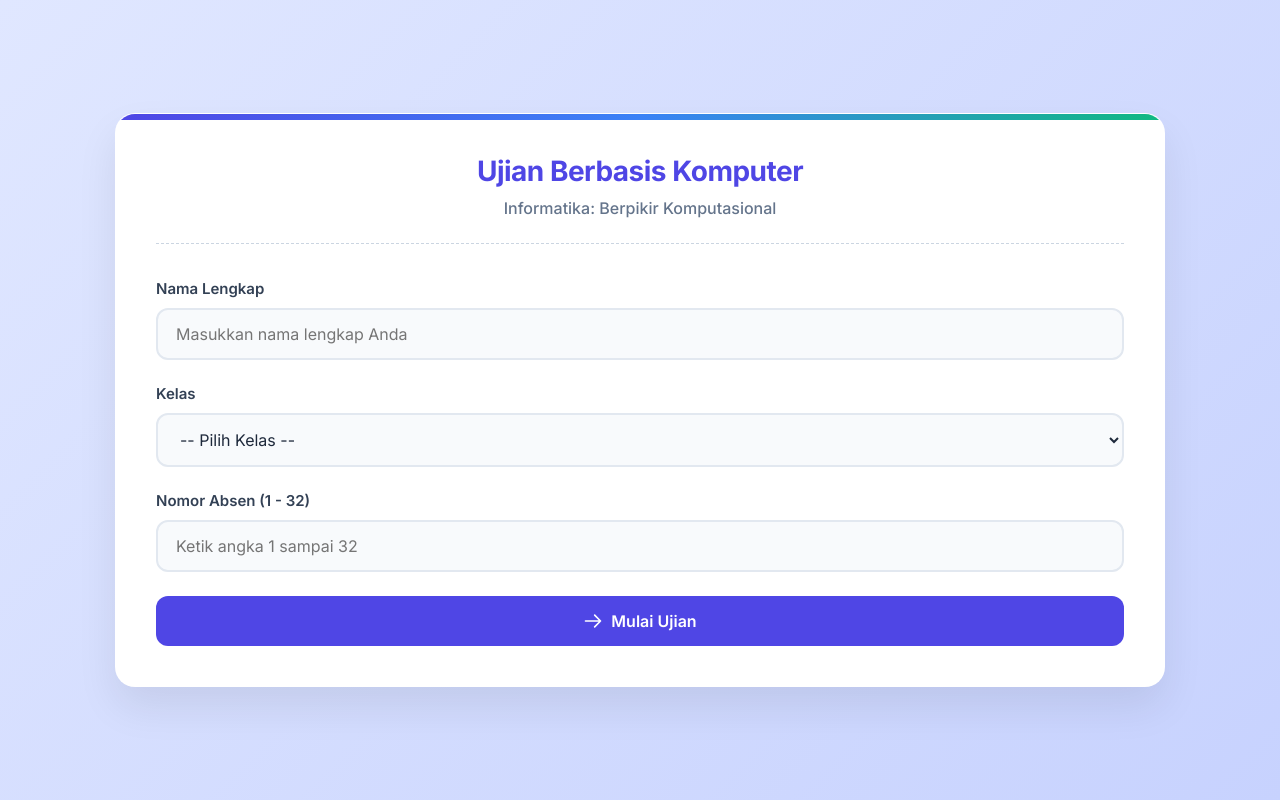
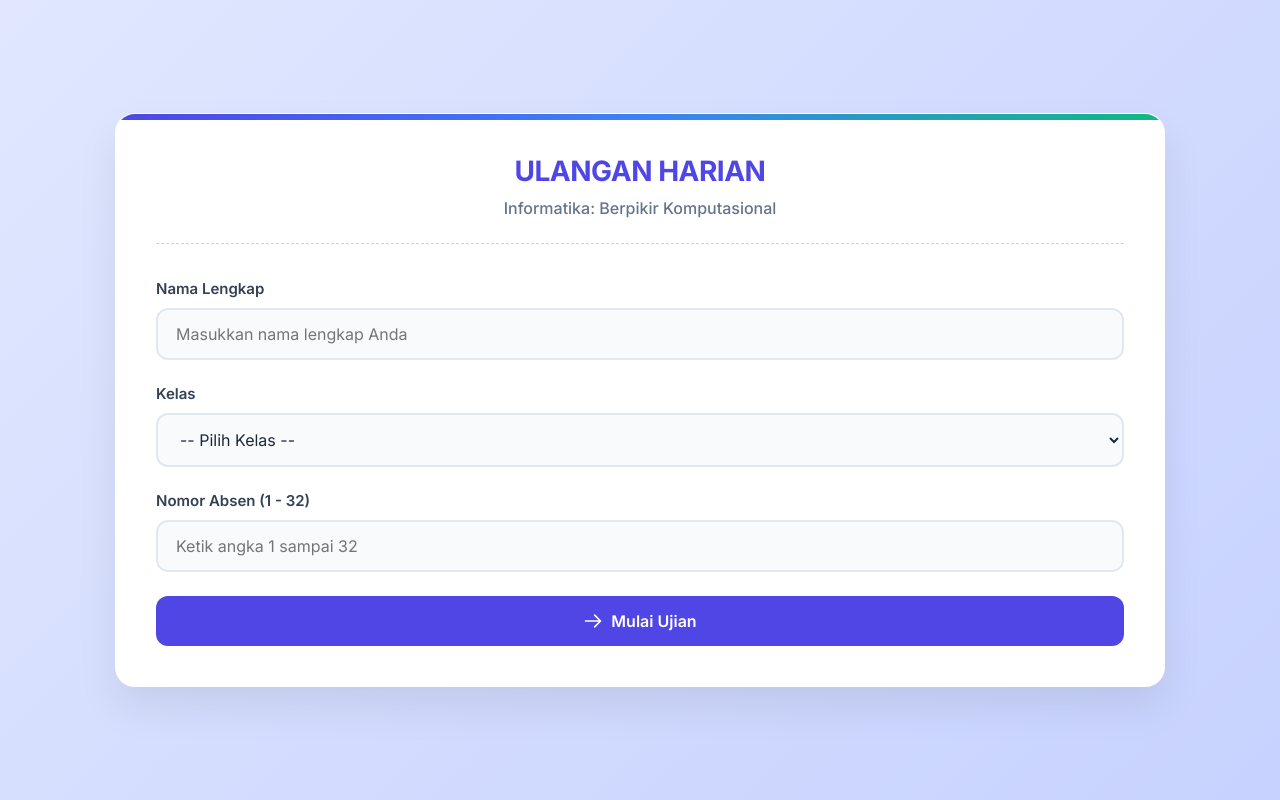
Before and after one commit to mutiapn/m7, a plain HTML site: page index.html in a window 1280 px wide. Drawn offline with Linux system fonts and the light colour scheme.

Commit message:
Update index.html

```diff
--- a/index.html
+++ b/index.html
@@ -3,7 +3,7 @@
 <head>
     <meta charset="UTF-8">
     <meta name="viewport" content="width=device-width, initial-scale=1.0">
-    <title>CBT Ujian Harian - Informatika</title>
+    <title>Ulangan Harian 1 - Informatika</title>
     <style>
         @import url('https://fonts.googleapis.com/css2?family=Inter:wght@400;500;600;700&display=swap');
 
@@ -455,7 +455,7 @@
 
         <!-- HEADER -->
         <div class="header" id="main-header">
-            <h1>Ujian Berbasis Komputer</h1>
+            <h1>ULANGAN HARIAN</h1>
             <p>Informatika: Berpikir Komputasional</p>
         </div>
 
```
